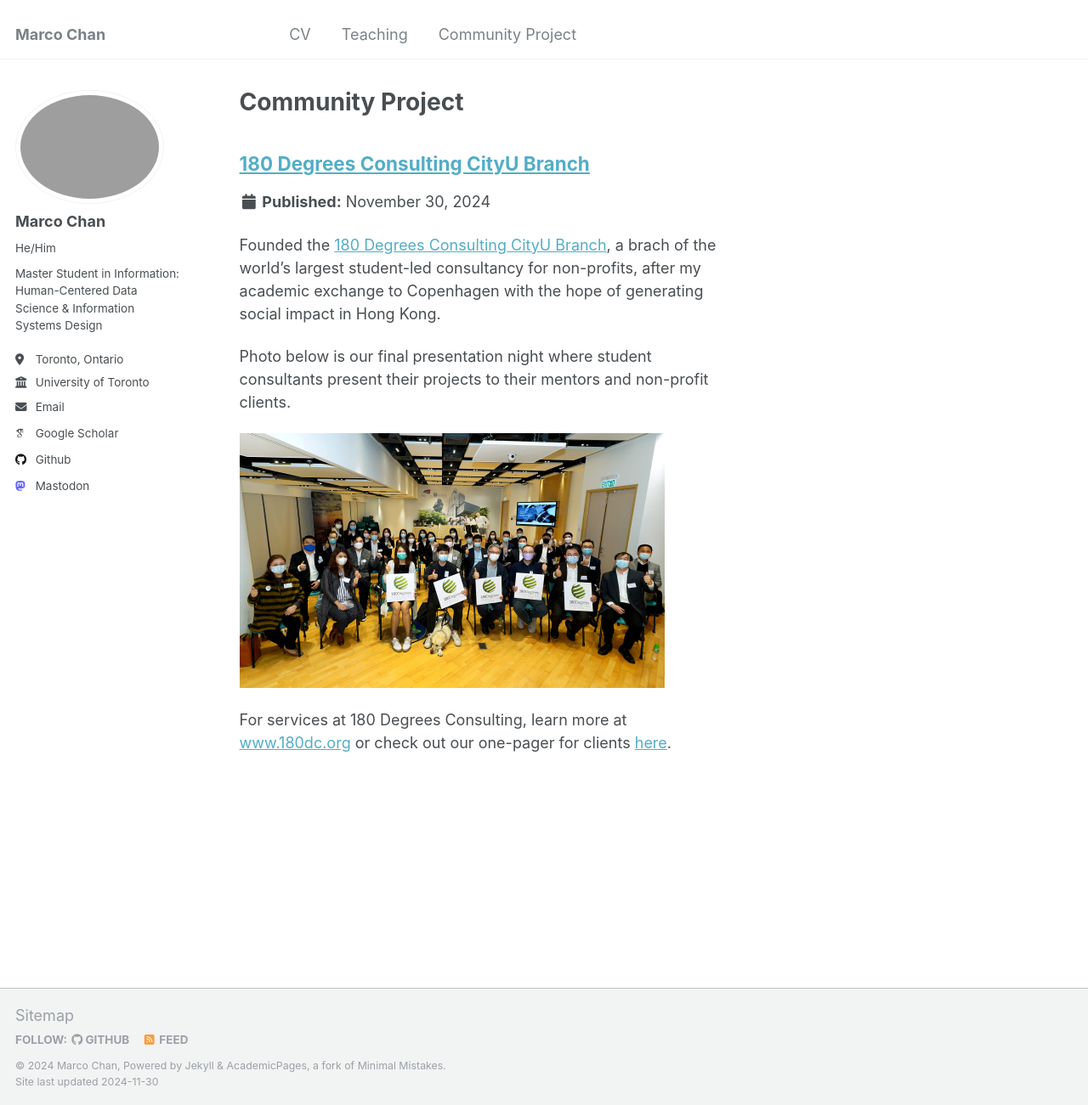
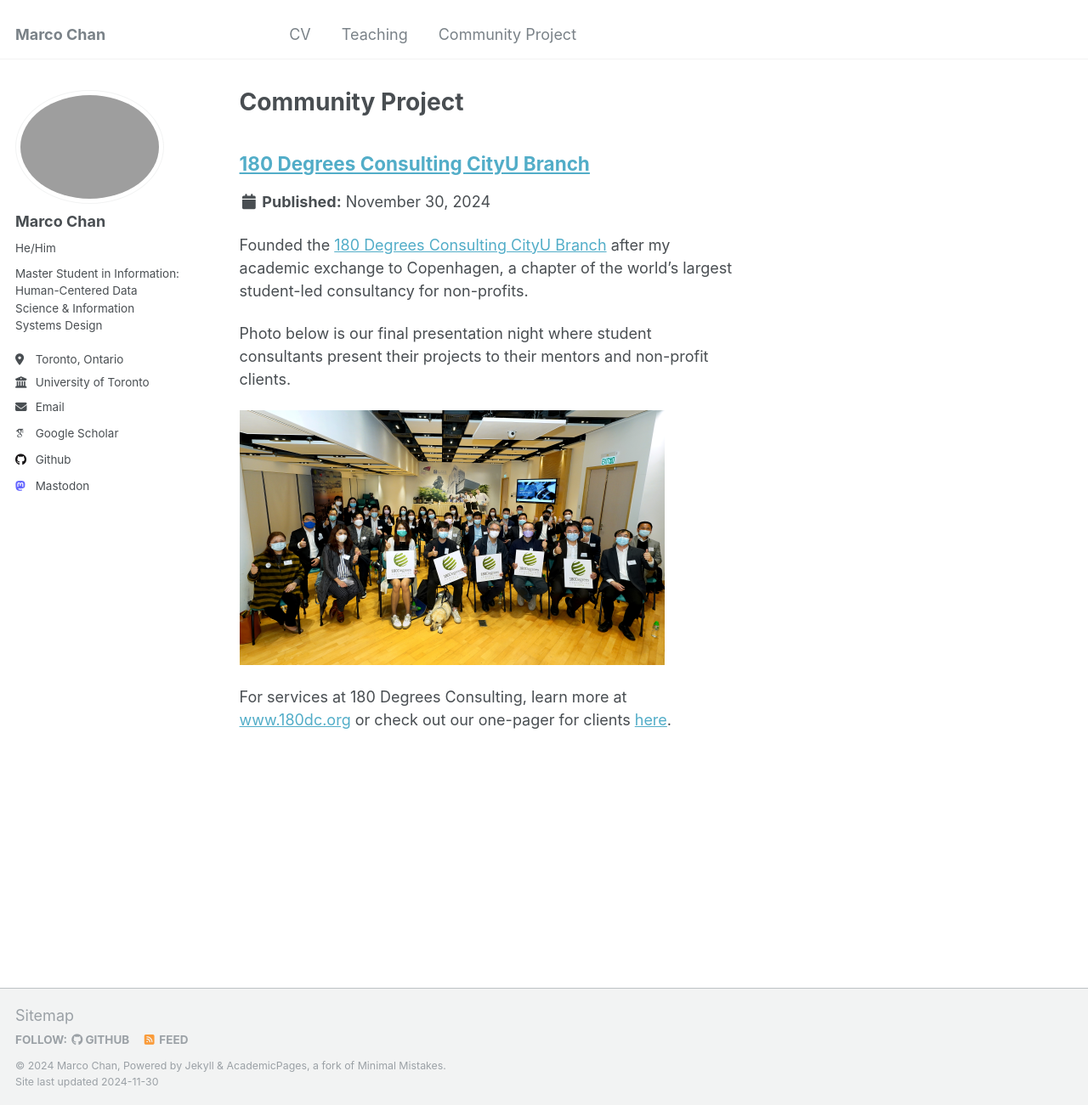
Before and after one commit to Marco-ProspectivePhD/home, a Jekyll site: the page built from _pages/portfolio.html, in a window 1280 px wide and 1301 px high. Shown: the whole window at 85% size. Built offline with Jekyll 4.4.1, drawn with Linux system fonts in a browser that asks for light colours; some web fonts are replaced.

Commit message:
Update Community Project.md

```diff
--- a/_portfolio/Community Project.md
+++ b/_portfolio/Community Project.md
@@ -1,6 +1,6 @@
 ---
 title: "180 Degrees Consulting CityU Branch"
-excerpt: "Founded the [180 Degrees Consulting CityU Branch](https://hk.linkedin.com/company/180dc-cityu), a brach of the world's largest student-led consultancy for non-profits, after my academic exchange to Copenhagen with the hope of generating social impact in Hong Kong.<br>
+excerpt: "Founded the [180 Degrees Consulting CityU Branch](https://hk.linkedin.com/company/180dc-cityu) after my academic exchange to Copenhagen, a chapter of the world's largest student-led consultancy for non-profits.<br>
 
 
 Photo below is our final presentation night where student consultants present their projects to their mentors and non-profit clients.<br>
```
